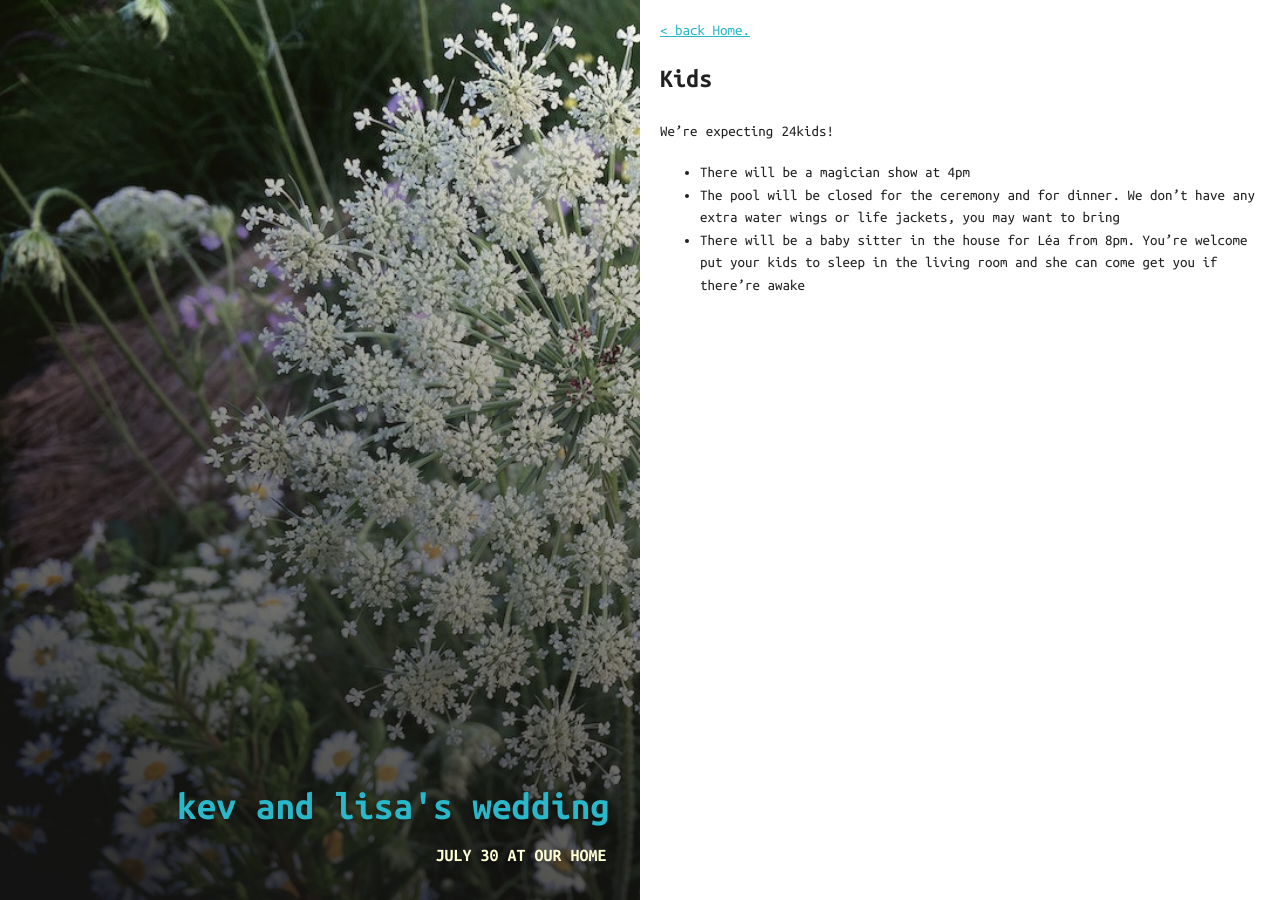
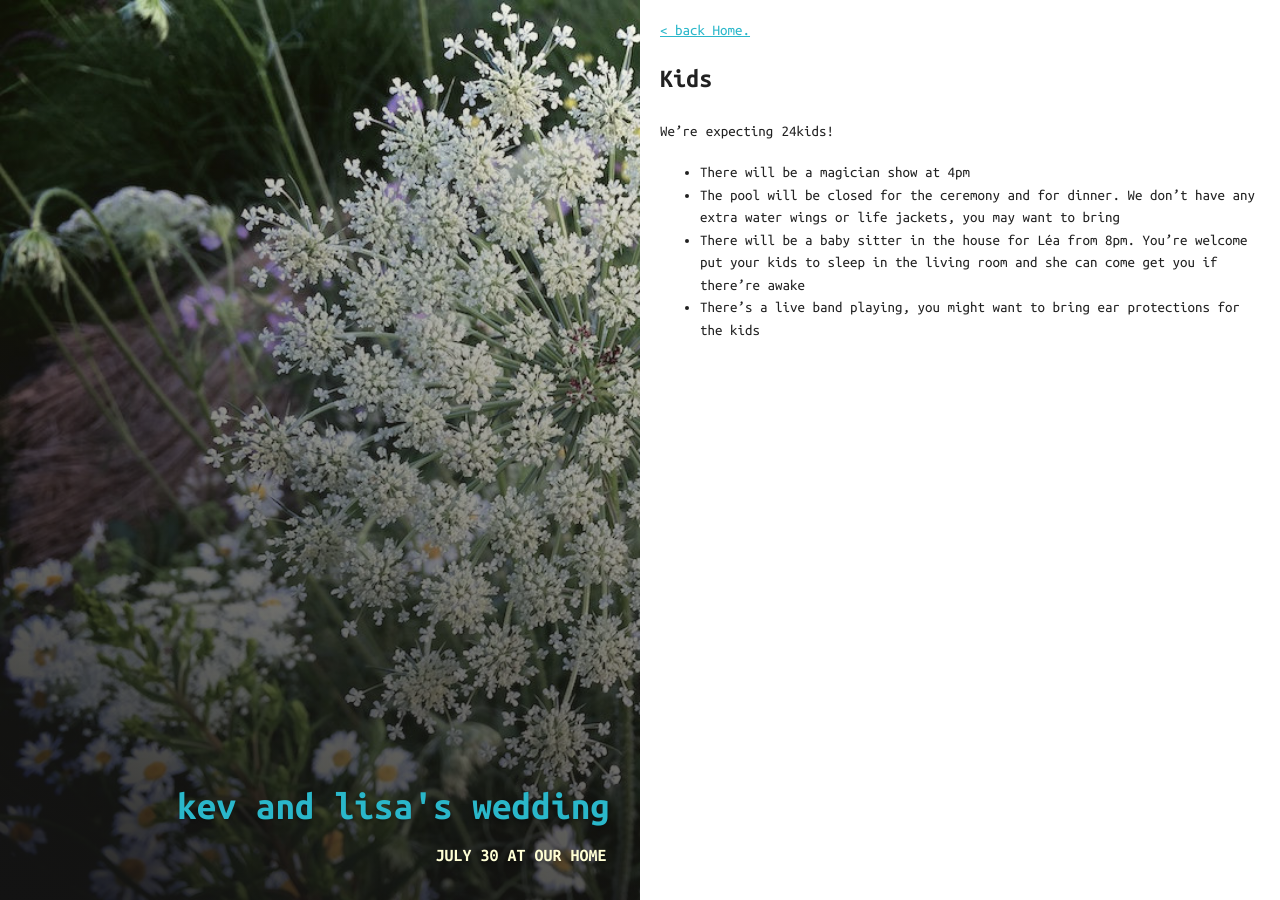
Before and after one commit to kevwalsh/carota, a Jekyll site: the page built from _posts/2015-01-02-kids.md, in a window 1280 px wide. Built offline with Jekyll 4.4.1, drawn with Linux system fonts in a browser that asks for light colours.

Commit message:
Update 2015-01-02-kids.md

```diff
--- a/_posts/2015-01-02-kids.md
+++ b/_posts/2015-01-02-kids.md
@@ -15,3 +15,4 @@ We're expecting 24kids!
 * There will be a magician show at 4pm
 * The pool will be closed for the ceremony and for dinner. We don't have any extra water wings or life jackets, you may want to bring
 * There will be a baby sitter in the house for Léa from 8pm. You're welcome put your kids to sleep in the living room and she can come get you if there're awake
+* There's a live band playing, you might want to bring ear protections for the kids
```
